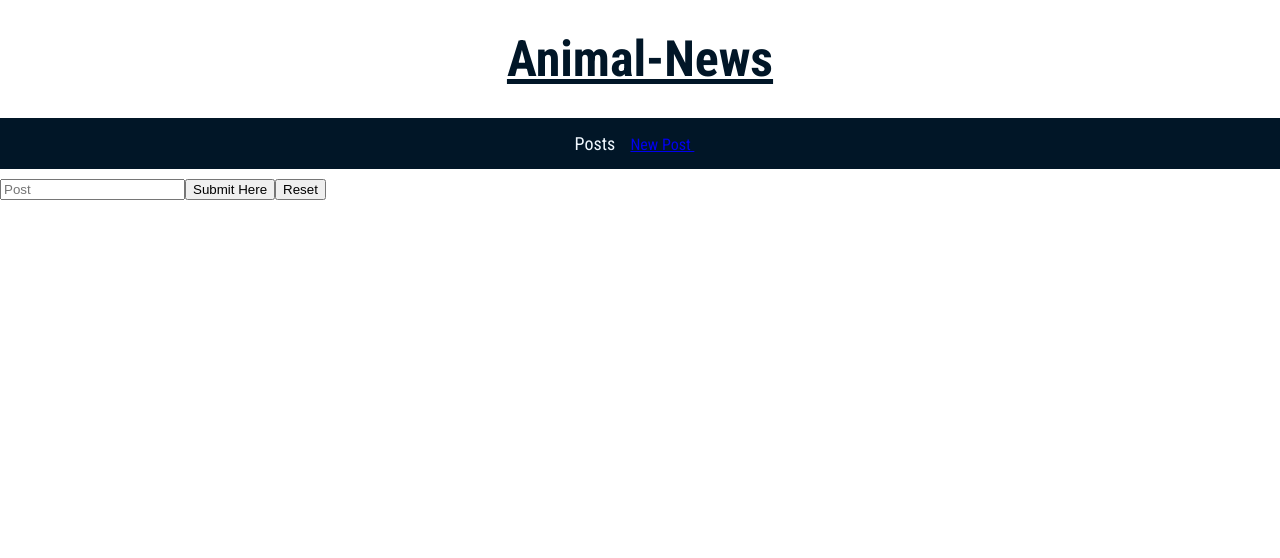
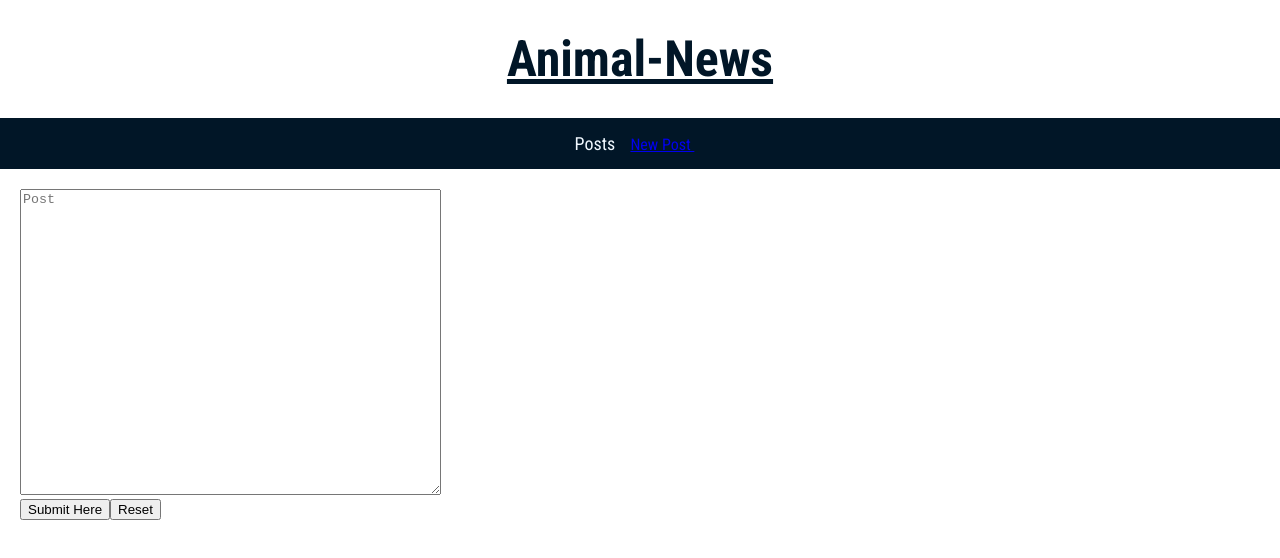
Before and after one commit to LifeisaJourney/project-4-animo, a React (Create React App) app: page /posts/new in a window 1280 px wide. Shown: the top 558 px of the page. Built offline with nearby package versions, Linux system fonts and the light colour scheme.

Commit message:
wider text post css

```diff
--- a/src/NewPost/index.js
+++ b/src/NewPost/index.js
@@ -41,13 +41,14 @@ export default class NewPost extends Component {
           action="/posts"
           className="new-post-submission"
           onSubmit={this.onSubmit}>
-          <input
+          <textarea cols="50" rows="20"
             type="text"
             placeholder="Post"
             name="post"
             onChange={this.titleChange}
             value={this.state.post.post}>
-            </input>
+            </textarea>
+            <br></br>
           <button className="button-for-sub">Submit Here</button>
           <input type="reset"></input>
         </form>
--- a/src/NewPost/style.css
+++ b/src/NewPost/style.css
@@ -1,3 +1,4 @@
 .new-post-submission{
+    margin: 20px;
 
 }
```
